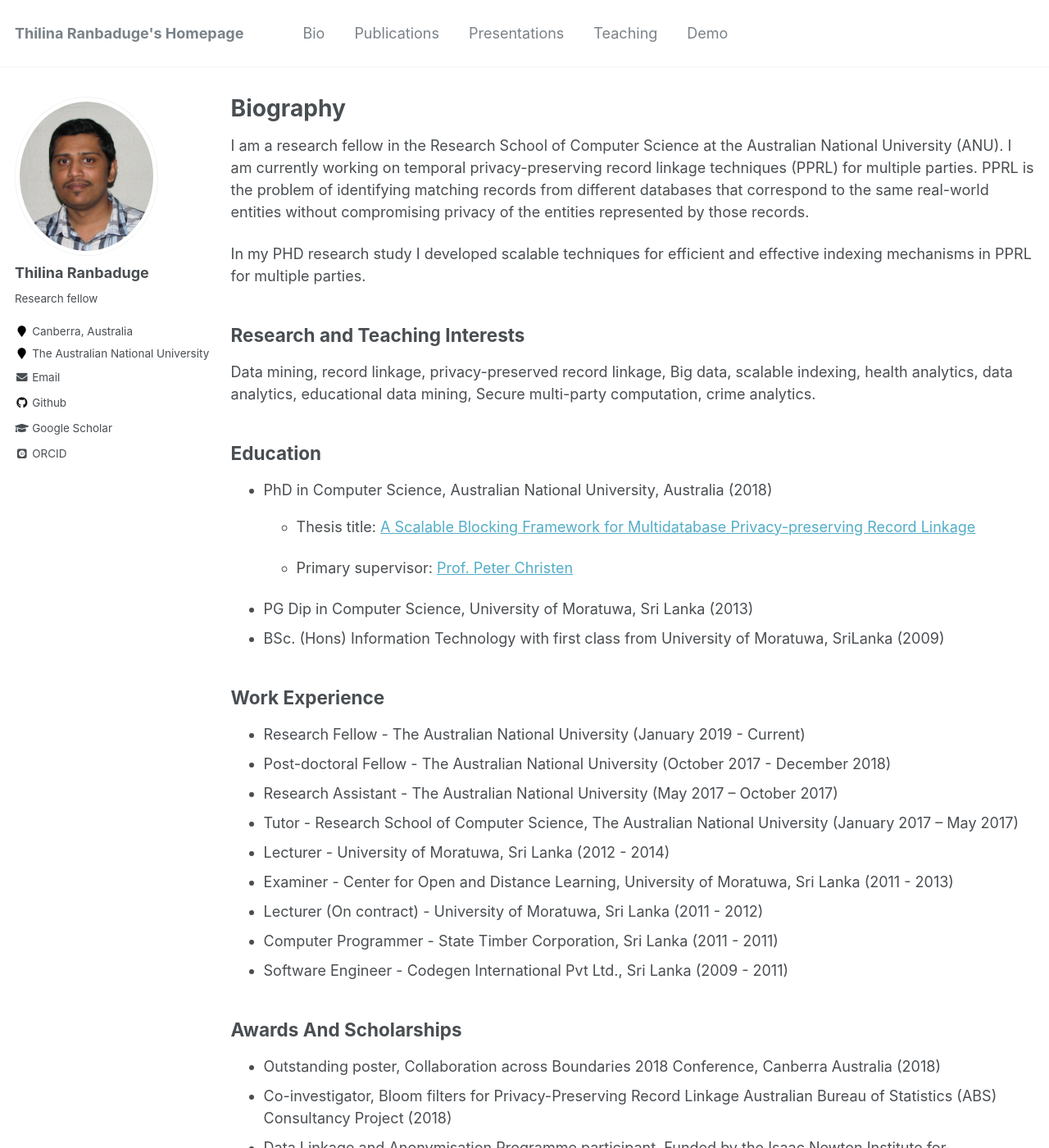
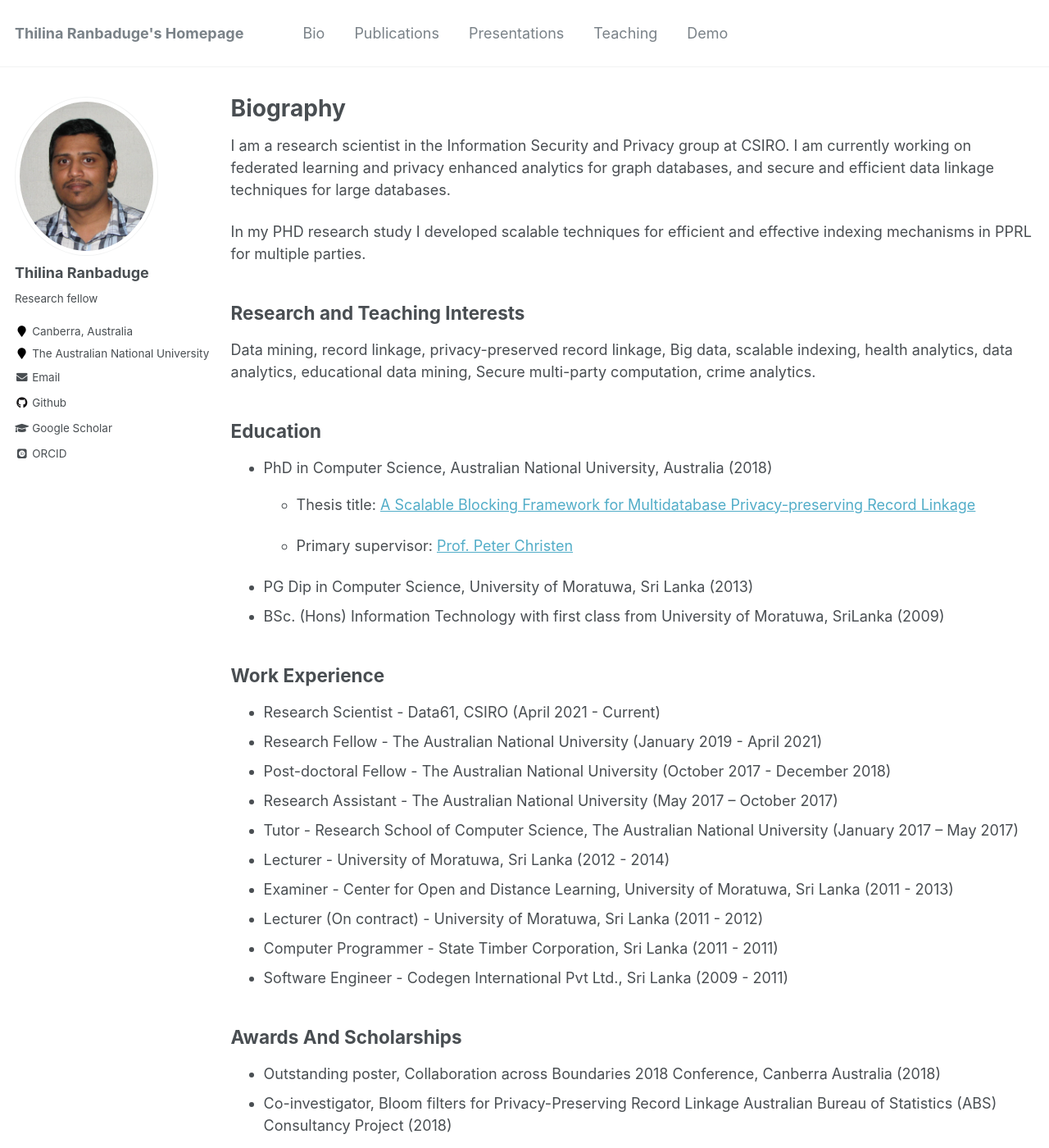
Before and after one commit to thilina-ranbaduge/thilina-ranbaduge.github.io, a Jekyll site: the page built from _pages/bio.md, in a window 1280 px wide and 1400 px high. Shown: the whole window at 82% size. Built offline with Jekyll 4.4.1, drawn with Linux system fonts in a browser that asks for light colours; some web fonts are replaced.

Commit message:
Update bio.md

```diff
--- a/_pages/bio.md
+++ b/_pages/bio.md
@@ -5,10 +5,9 @@ permalink: /bio/
 author_profile: true
 ---
 
-I am a research fellow in the Research School of Computer Science at the Australian National University (ANU).
-I am currently working on temporal privacy-preserving record linkage techniques (PPRL) for multiple parties.
-PPRL is the problem of identifying matching records from different databases that correspond to the same
-real-world entities without compromising privacy of the entities represented by those records.
+I am a research scientist in the Information Security and Privacy group at CSIRO.
+I am currently working on federated learning and privacy enhanced analytics for graph databases,
+and secure and efficient data linkage techniques for large databases.
 
 In my PHD research study I developed scalable techniques for efficient and effective indexing mechanisms in
 PPRL for multiple parties.
@@ -26,7 +25,8 @@ Data mining, record linkage, privacy-preserved record linkage, Big data, scalabl
 * BSc. (Hons) Information Technology with first class from University of Moratuwa, SriLanka (2009)
 
 ## Work Experience
-* Research Fellow - The Australian National University (January 2019 - Current)
+* Research Scientist - Data61, CSIRO (April 2021 - Current)
+* Research Fellow - The Australian National University (January 2019 - April 2021)
 * Post-doctoral Fellow - The Australian National University (October 2017 - December 2018)
 * Research Assistant - The Australian National University (May 2017 – October 2017)
 * Tutor - Research School of Computer Science, The Australian National University (January 2017 – May 2017)
```
